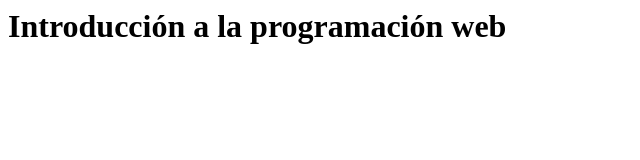
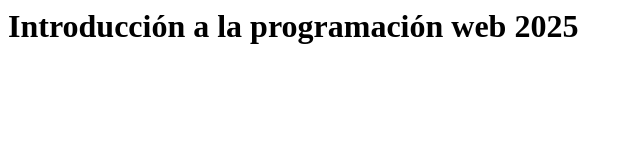
Before and after one commit to brunos-1dev/intro-web-2025, a plain HTML site: page index.html in a window 1280 px wide. Shown: the whole page, without its empty margins (0-640 px from the left). Drawn offline with Linux system fonts and the light colour scheme.

Commit message:
Change header

```diff
--- a/index.html
+++ b/index.html
@@ -1 +1 @@
-<h1>Introducción a la programación web</h1>
+<h1>Introducción a la programación web 2025</h1>
```
